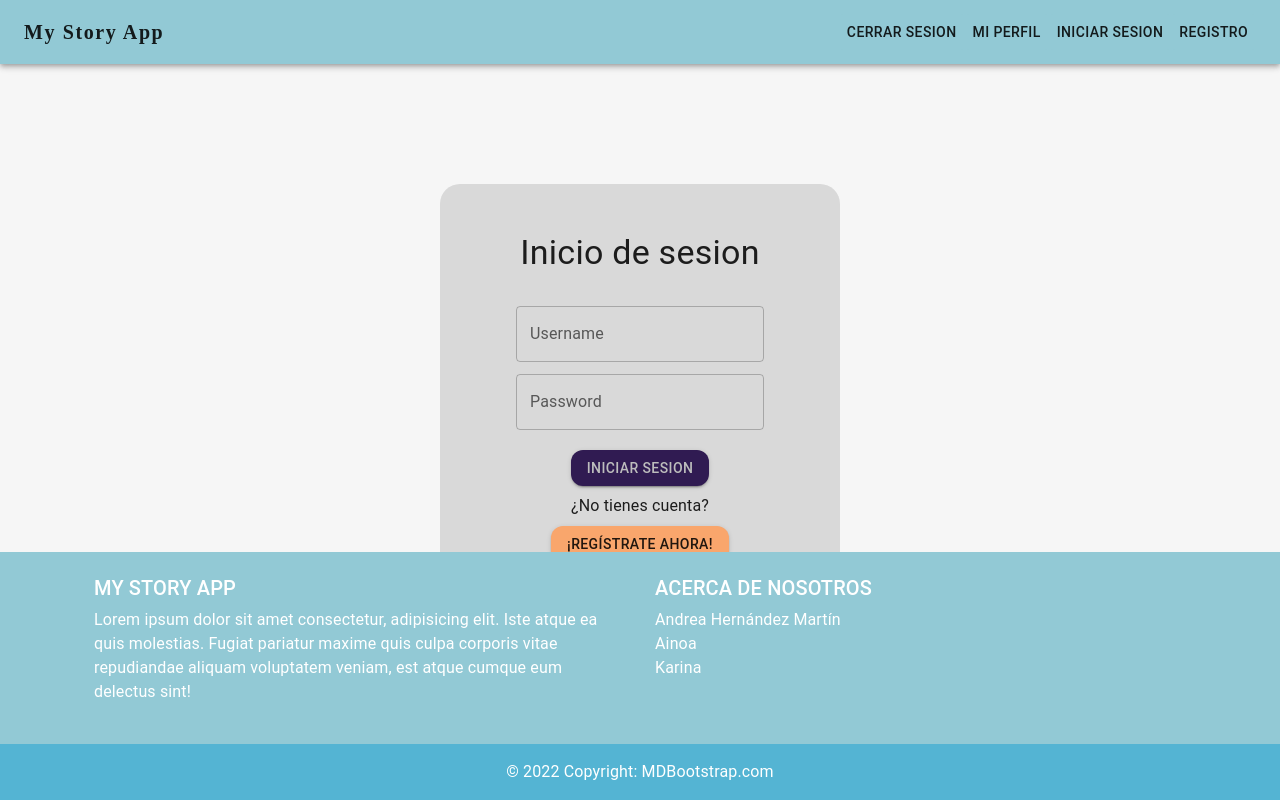
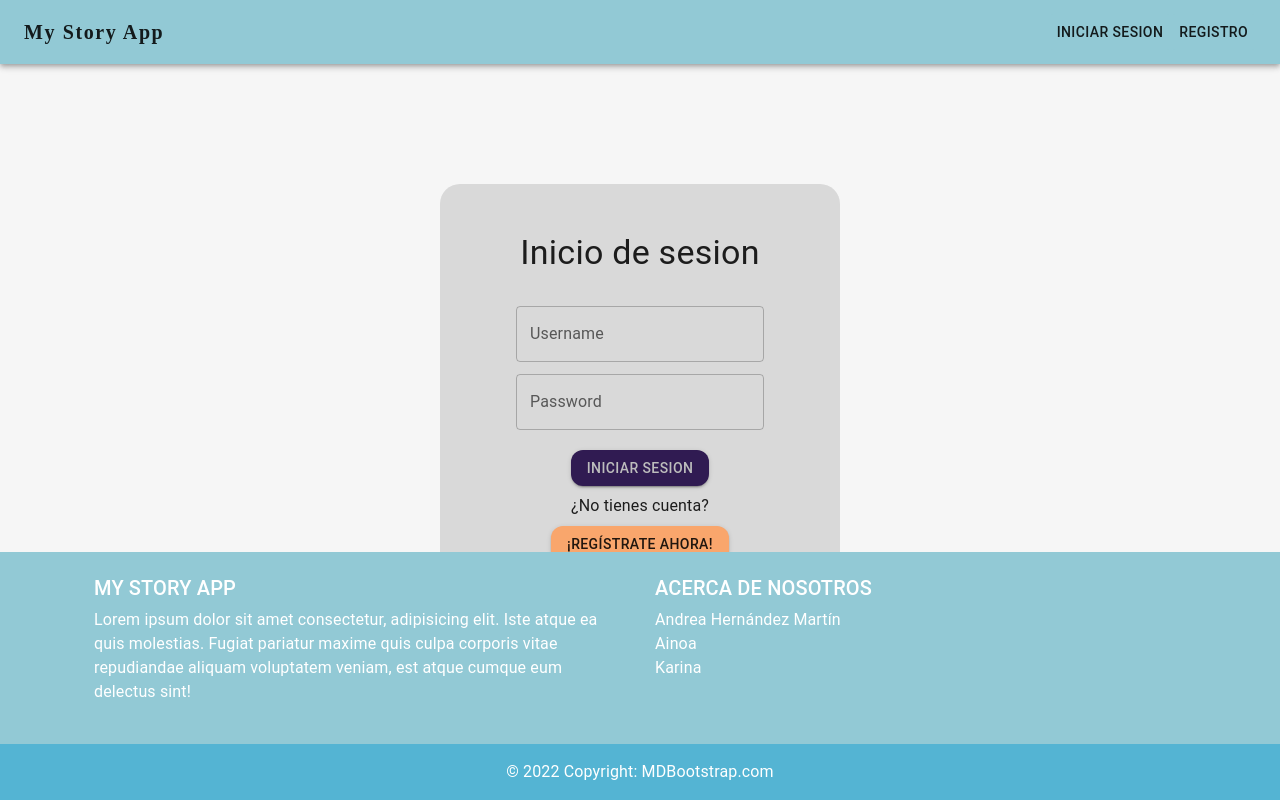
Before and after one commit to SyTW2223/E05, a React (Create React App) app: page /login in a window 1280 px wide. Built offline with nearby package versions, Linux system fonts and the light colour scheme.

Commit message:
modify navbar

```diff
--- a/src/App.js
+++ b/src/App.js
@@ -31,7 +31,7 @@ function App() {
     <ThemeProvider theme={formato}>
       <CssBaseline />
         <Router>
-        <component.NavbarUser/>
+        <component.Navbar/>
           <Routes>
             <Route path="/" element = {<component.Home />}/>
             <Route path="/home" element = {<component.Home />}/>
--- a/src/actions/auth.action.js
+++ b/src/actions/auth.action.js
@@ -14,6 +14,7 @@ import {
       (response) => {
         dispatch({
           type: REGISTER_SUCCESS,
+          payload: { user: response },
         });
 
         dispatch({
@@ -25,11 +26,8 @@ import {
       },
       (error) => {
         const message =
-          (error.response &&
-            error.response.data &&
-            error.response.data.message) ||
-          error.message ||
-          error.toString();
+          (error.response && error.response.data && error.response.data.message) ||
+          error.message || error.toString();
 
         dispatch({
           type: REGISTER_FAIL,
@@ -57,11 +55,8 @@ import {
       },
       (error) => {
         const message =
-          (error.response &&
-            error.response.data &&
-            error.response.data.message) ||
-          error.message ||
-          error.toString();
+          (error.response && error.response.data && error.response.data.message) ||
+          error.message || error.toString();
 
         dispatch({
           type: LOGIN_FAIL,
--- a/src/components/index.js
+++ b/src/components/index.js
@@ -1,7 +1,6 @@
 import Home from "./home/home.component";
 import Navbar from "./navbar/navbar.component";
 import Footer from "./footer/footer.component";
-import NavbarUser from "./navbar/navbarUSer.component";
 import { Login } from "./auth/login.component";
 import { Register } from "./auth/register.component";
 import { Profile } from "./user/profile.component";
@@ -10,7 +9,6 @@ export default {
     Home,
     Navbar,
     Footer,
-    NavbarUser,
     Login,
     Register,
     Profile,
--- a/src/components/navbar/navbar.component.js
+++ b/src/components/navbar/navbar.component.js
@@ -4,10 +4,16 @@ import Box from '@mui/material/Box';
 import Toolbar from '@mui/material/Toolbar';
 import Typography from '@mui/material/Typography';
 import Button from '@mui/material/Button';
-
+import { useDispatch, useSelector } from 'react-redux';
+import { logout }  from "../../actions/auth.action";
 import {Link} from 'react-router-dom';
 
-export default function ButtonAppBar() {
+const selectorIsLoggedIn = (state) => state.auth.isLoggedIn;
+
+export default function Navbar() {
+  const dispatch = useDispatch();
+  const isLoggedIn = useSelector(selectorIsLoggedIn);
+
   return (
     <Box sx={{ flexGrow: 1 }}>
       <AppBar position="static">
@@ -34,7 +40,35 @@ export default function ButtonAppBar() {
             sx={{ flexGrow: 1 }}
           >
           </Typography>
-          <Button
+
+          { isLoggedIn && (
+            <Button
+            color="inherit"
+            sx={{
+              color: 'inherit',
+              backgroundColor: 'primary.main'
+            }}
+            onClick={() => {dispatch(logout())}}
+          >
+            Cerrar Sesion
+          </Button>)
+          }
+
+          { isLoggedIn &&
+          (<Button
+            component={Link} to="/profile"
+            color="inherit"
+            sx={{
+              color: 'inherit',
+              backgroundColor: 'primary.main'
+            }}
+          >
+            Mi Perfil
+          </Button>
+            )
+          }
+          { isLoggedIn == false && (
+            <Button
             component={Link} to="/login"
             color="inherit"
             sx={{
@@ -44,7 +78,12 @@ export default function ButtonAppBar() {
           >
             Iniciar Sesion
           </Button>
-          <Button
+            )
+          }
+
+          {
+            isLoggedIn == false && (
+            <Button
             component={Link} to="/register"
             color="inherit"
             sx={{
@@ -54,6 +93,8 @@ export default function ButtonAppBar() {
           >
             Registro
           </Button>
+            )
+          }
         </Toolbar>
       </AppBar>
     </Box>
--- a/src/components/navbar/navbarUSer.component.js
+++ /dev/null
@@ -1,85 +0,0 @@
-import * as React from 'react';
-import AppBar from '@mui/material/AppBar';
-import Box from '@mui/material/Box';
-import Toolbar from '@mui/material/Toolbar';
-import Typography from '@mui/material/Typography';
-import Button from '@mui/material/Button';
-import { useDispatch } from 'react-redux';
-import { logout }  from "../../actions/auth.action";
-import {Link} from 'react-router-dom';
-
-
-export default function NavbarUser() {
-  const dispatch = useDispatch();
-
-  return (
-    <Box sx={{ flexGrow: 1 }}>
-      <AppBar position="static">
-        <Toolbar>
-        <Typography
-            variant="h6"
-            noWrap
-            component={Link} to='/'
-            sx={{
-              mr: 2,
-              display: { xs: 'none', md: 'flex' },
-              fontFamily: 'times new roman',
-              fontWeight: 700,
-              letterSpacing: '.1rem',
-              color: 'inherit',
-              textDecoration: 'none',
-            }}
-          >
-            My Story App
-          </Typography>
-          <Typography
-            variant="h6"
-            component="div"
-            sx={{ flexGrow: 1 }}
-          >
-          </Typography>
-          <Button
-            color="inherit"
-            sx={{
-              color: 'inherit',
-              backgroundColor: 'primary.main'
-            }}
-            onClick={() => {dispatch(logout())}}
-          >
-            Cerrar Sesion
-          </Button>
-          <Button
-            component={Link} to="/profile"
-            color="inherit"
-            sx={{
-              color: 'inherit',
-              backgroundColor: 'primary.main'
-            }}
-          >
-            Mi Perfil
-          </Button>
-          <Button
-            component={Link} to="/login"
-            color="inherit"
-            sx={{
-              color: 'inherit',
-              backgroundColor: 'primary.main'
-            }}
-          >
-            Iniciar Sesion
-          </Button>
-          <Button
-            component={Link} to="/register"
-            color="inherit"
-            sx={{
-              color: 'inherit',
-              backgroundColor: 'primary.main'
-            }}
-          >
-            Registro
-          </Button>
-        </Toolbar>
-      </AppBar>
-    </Box>
-  );
-}
--- a/src/reducers/auth.reducer.js
+++ b/src/reducers/auth.reducer.js
@@ -8,9 +8,7 @@ import {
 
 const user = JSON.parse(localStorage.getItem("user"));
 
-const initialState = user
-  ? { isLoggedIn: true, user }
-  : { isLoggedIn: false, user: null };
+const initialState = user ? { isLoggedIn: true, user } : { isLoggedIn: false, user: null };
 
 export default function (state = initialState, action) {
   const { type, payload } = action;
@@ -19,7 +17,8 @@ export default function (state = initialState, action) {
     case REGISTER_SUCCESS:
       return {
         ...state,
-        isLoggedIn: false,
+        isLoggedIn: true,
+        user: payload.user,
       };
     case REGISTER_FAIL:
       return {
```
